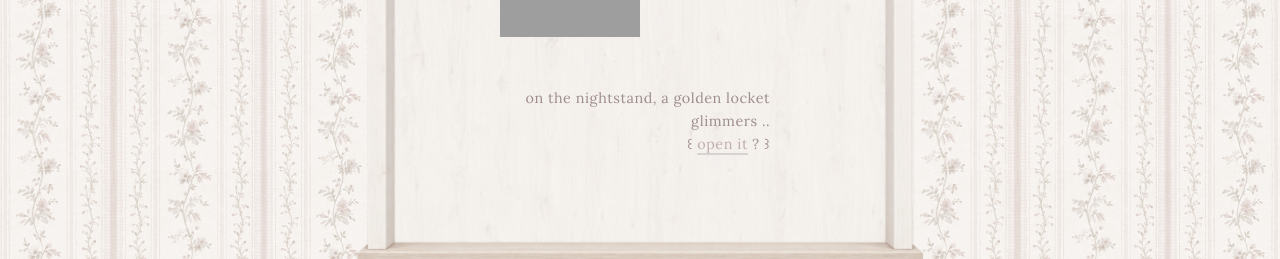
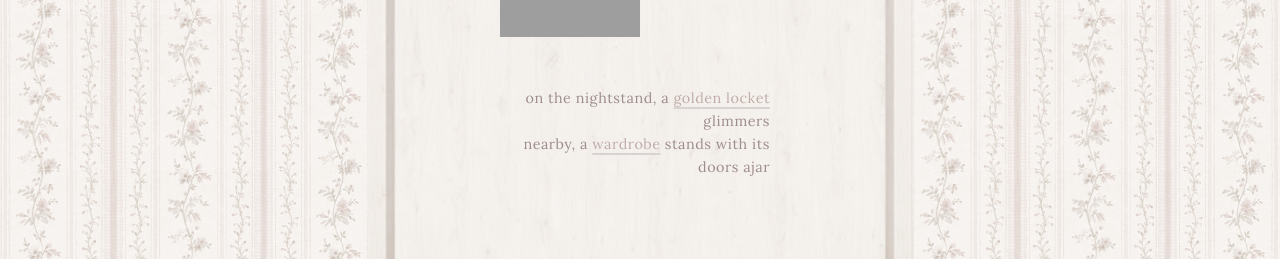
Before and after one commit to middlepot/meows, a plain HTML site: page index.html in a window 1280 px wide. Shown: the part 1234-1493 px from the top of the page. Drawn offline with Linux system fonts and the light colour scheme; grey boxes are pictures that could not be loaded; a script that the page names is missing.

Commit message:
Update out-links section with new text and links

```diff
--- a/index.html
+++ b/index.html
@@ -61,8 +61,8 @@
 
   <tr>
     <td colspan="2" class="out-links">
-      on the nightstand, a golden locket glimmers ..<br>
-      ꒰ <a href="http://love.puf.li" target="_blank">open it</a> ? ꒱
+      on the nightstand, a <a href="http://love.puf.li" target="_blank">golden locket</a> glimmers<br>
+      nearby, a <a href="http://dressing.puf.li" target="_blank">wardrobe</a> stands with its doors ajar
     </td>
   </tr>
 </table>
```
